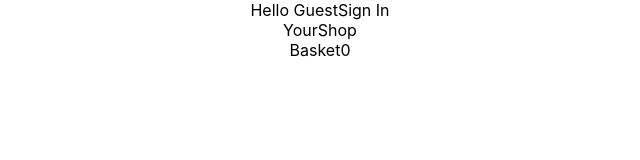
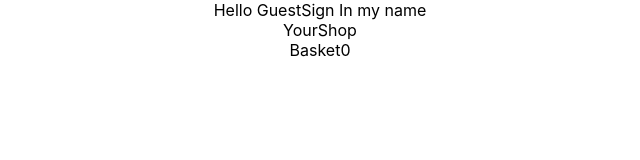
Before and after one commit to samsonokoh082/eshop, a React (Create React App) app: page / in a window 1280 px wide. Shown: the top 160 px of the page, without its empty margins (320-960 px from the left). Built offline with nearby package versions, Linux system fonts and the light colour scheme.

Commit message:
Fiestcommit

```diff
--- a/src/App.js
+++ b/src/App.js
@@ -16,7 +16,7 @@ function App() {
 
         <div className="nav_item">
           <span className="nav_itemLineOne">Hello Guest</span>
-          <span className="nav_itemLineTwo">Sign In</span>
+          <span className="nav_itemLineTwo">Sign In my name</span>
 
 
         </div>
```
